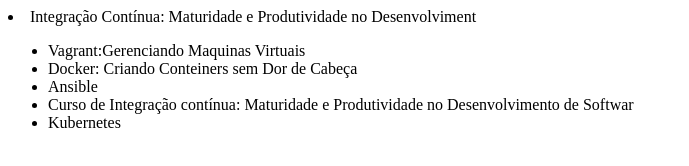
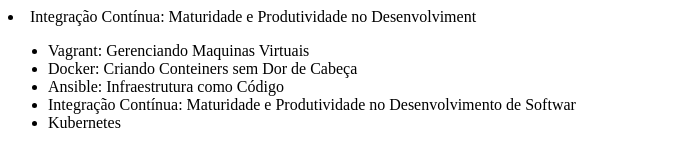
Before and after one commit to marciasoalves/alura-exercicio-git, a plain HTML site: page index.html in a window 1280 px wide. Shown: the whole page, without its empty margins (0-689 px from the left). Drawn offline with Linux system fonts and the light colour scheme.

Commit message:
Mudando o nome do curso de Ansible

```diff
--- a/index.html
+++ b/index.html
@@ -7,10 +7,10 @@
 </head>
 <body>
     <ul>
-        <li>Vagrant:Gerenciando Maquinas Virtuais</li>
+        <li>Vagrant: Gerenciando Maquinas Virtuais</li>
         <li>Docker: Criando Conteiners sem Dor de Cabeça</li>
-        <li>Ansible</li>
-        <li>Curso de Integração contínua: Maturidade e Produtividade no Desenvolvimento de Softwar</li>
+        <li>Ansible: Infraestrutura como Código</li>
+        <li>Integração Contínua: Maturidade e Produtividade no Desenvolvimento de Softwar</li>
         <li>Kubernetes</li>
     </ul>
 </body>
```
